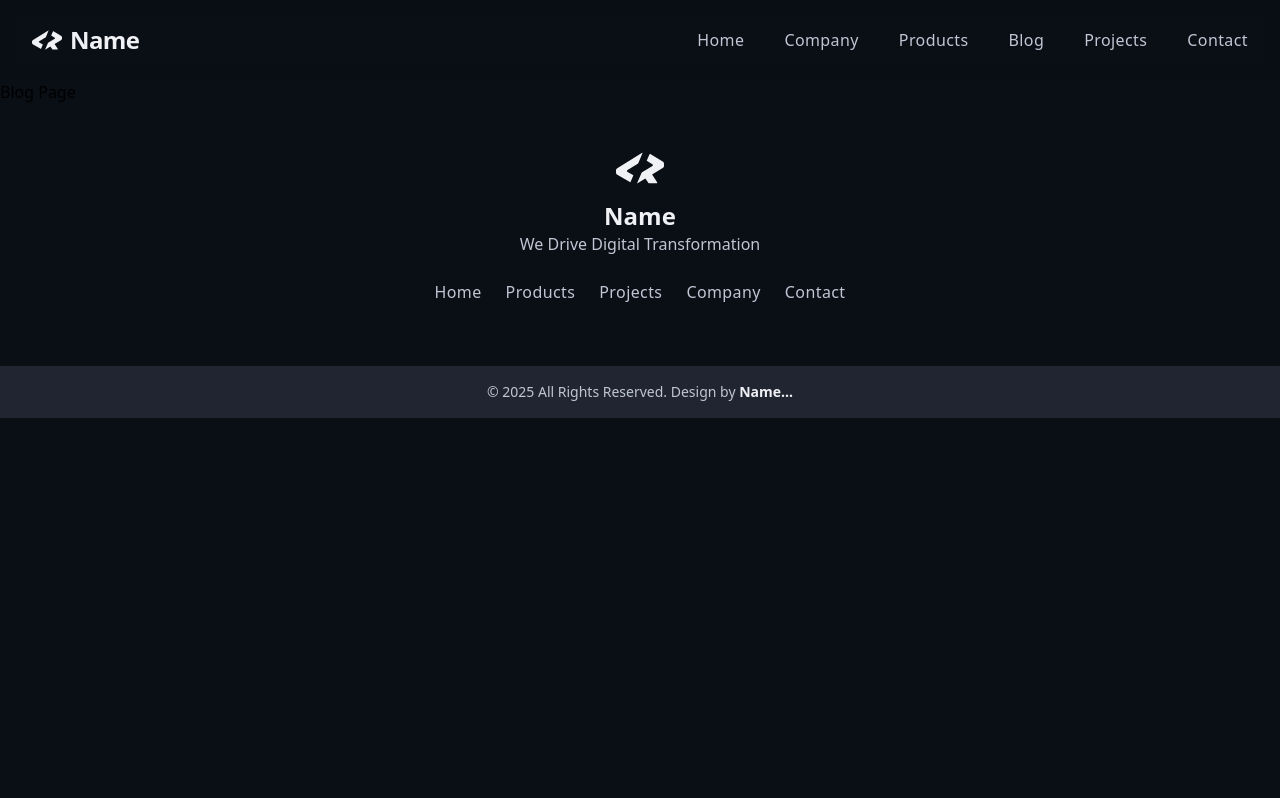
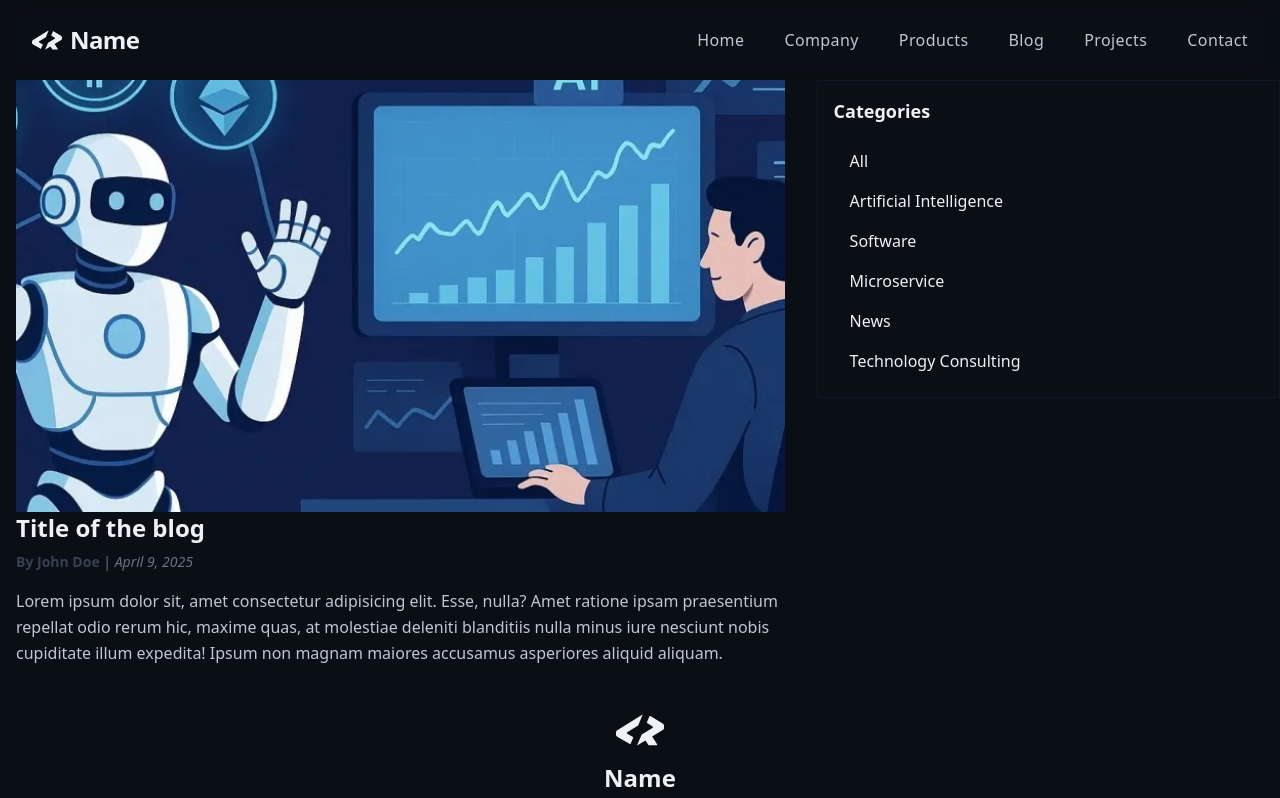
Before and after one commit to Muhtadi23/organization, a Next.js app: page /blog in a window 1280 px wide. Shown: the top 798 px of the page. Built offline with nearby package versions, Linux system fonts and the light colour scheme.

Commit message:
blog n contact

```diff
--- a/src/app/(pages)/blog/page.jsx
+++ b/src/app/(pages)/blog/page.jsx
@@ -1,11 +1,20 @@
 'use client'
+import Category from '@/app/components/BlogComp/Category';
+import FeaturedBlog from '@/app/components/BlogComp/FeaturedBlog';
 import React from 'react';
 
 const page = () => {
     return (
         <div>
-            <h1>Blog Page</h1>
+            <div className='flex md:flex-row flex-col-reverse gap-4'>
+                <FeaturedBlog />
+                <Category />
+            </div>
+            <div>
+
+            </div>
         </div>
+
     );
 };
 
--- a/src/app/(pages)/contact/page.jsx
+++ b/src/app/(pages)/contact/page.jsx
@@ -5,14 +5,14 @@ import { FaPhone } from "react-icons/fa6";
 
 const page = () => {
     return (
-        <div className="w-full py-16 px-6 md:px-12 bg-white text-gray-800">
+        <div className="w-full py-16 px-6 md:px-12 ">
             {/* Top Section with heading and image */}
             <div className='grid grid-cols-1 md:grid-cols-2 gap-12 items-center max-w-6xl mx-auto'>
                 <div className="space-y-6">
-                    <h1 className="text-4xl md:text-5xl xl:text-6xl font-bold leading-tight">
+                    <h1 className="text-4xl md:text-5xl xl:text-6xl font-bold leading-tight text-white">
                         Let's Build Something Amazing Together
                     </h1>
-                    <p className="max-w-xl text-gray-600 md:text-lg">
+                    <p className="max-w-xl text-white60 md:text-lg">
                         Ready to transform your business? Our team is here to help you get started with customized software solutions.
                     </p>
                 </div>
@@ -32,18 +32,18 @@ const page = () => {
             {/* Contact Section */}
             <div className="w-full max-w-6xl mx-auto grid grid-cols-1 md:grid-cols-2 gap-10 py-16">
                 {/* Left Info Box */}
-                <div className="space-y-6">
+                <div className="space-y-6 text-white60">
                     <div>
                         <h4 className='text-xl font-semibold mb-2'>Our Location</h4>
                         <p>2/H, 2/23 Mirpur<br />Dhaka 1216, Bangladesh</p>
-                        <p className='flex items-center gap-2 mt-3 text-gray-700'>
+                        <p className='flex items-center gap-2 mt-3 text-white80'>
                             <MdEmail className="text-rose-500" /> info@skyit-bd.com
                         </p>
                     </div>
 
                     <div>
                         <h4 className='text-xl font-semibold mt-6'>Say Hello</h4>
-                        <p className='flex items-center gap-2 text-gray-700'>
+                        <p className='flex items-center gap-2 text-white80'>
                             <FaPhone className="text-rose-500" /> +092394779303
                         </p>
                     </div>
--- /dev/null
+++ b/src/app/components/BlogComp/Category.jsx
@@ -0,0 +1,33 @@
+import Link from 'next/link';
+import React from 'react';
+
+const categories = [
+    { name: 'All', slug: 'all' },
+    { name: 'Artificial Intelligence', slug: 'ai' },
+    { name: 'Software', slug: 'software' },
+    { name: 'Microservice', slug: 'microservice' },
+    { name: 'News', slug: 'news' },
+    { name: 'Technology Consulting', slug: 'consulting' },
+];
+
+const Category = () => {
+    return (
+        <div className="p-4 border h-min w-full border-gray-900">
+            <h2 className="text-lg text-white font-semibold mb-4">Categories</h2>
+            <ul className=" ">
+                {categories.map((category) => (
+                    <li key={category.slug}>
+                        <Link
+                            href={`/category/${category.slug}`}
+                            className="block text-white px-4 py-2 rounded-md hover:bg-blue-200 hover:text-black hover:font-medium transition-colors"
+                        >
+                            {category.name}
+                        </Link>
+                    </li>
+                ))}
+            </ul>
+        </div>
+    );
+};
+
+export default Category;
--- /dev/null
+++ b/src/app/components/BlogComp/FeaturedBlog.jsx
@@ -0,0 +1,31 @@
+import React from 'react';
+import Image from 'next/image';
+
+const FeaturedBlog = () => {
+    return (
+        <div className="px-4">
+            <div className="">
+                <Image
+                    width={1000}
+                    height={600}
+                    src="/ChatGPT.jpg"
+                    alt="featured blog"
+                    className='h-auto object-cover'
+                />
+            </div>
+            <div className="">
+                <h2 className="text-2xl font-bold mb-2 text-white">Title of the blog</h2>
+                <p className="text-sm text-gray-500 mb-4">
+                    <strong className="text-gray-700">By John Doe</strong> | <em>April 9, 2025</em>
+                </p>
+                <p className="text-white60 leading-relaxed">
+                    Lorem ipsum dolor sit, amet consectetur adipisicing elit. Esse, nulla? Amet ratione ipsam praesentium
+                    repellat odio rerum hic, maxime quas, at molestiae deleniti blanditiis nulla minus iure nesciunt
+                    nobis cupiditate illum expedita! Ipsum non magnam maiores accusamus asperiores aliquid aliquam.
+                </p>
+            </div>
+        </div>
+    );
+};
+
+export default FeaturedBlog;
```
Also changed, not shown: public/ChatGPT.jpg (added), public/ChatGPT.webp (added).
